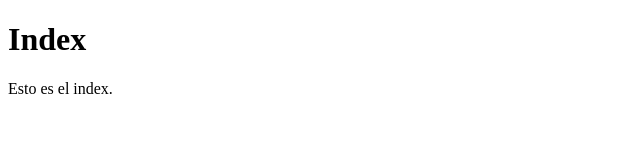
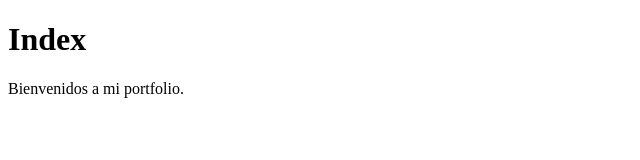
Before and after one commit to juanesanchez/argentina_programa, a plain HTML site: page index.html in a window 1280 px wide. Shown: the whole page, without its empty margins (0-640 px from the left). Drawn offline with Linux system fonts and the light colour scheme.

Commit message:
Medifico texto bienvenida

```diff
--- a/index.html
+++ b/index.html
@@ -3,7 +3,7 @@
 <body>
     <h1>Index</h1>
     <p>
-        Esto es el index.
+        Bienvenidos a mi portfolio.
     </p>
 </body>
 </html>
```
